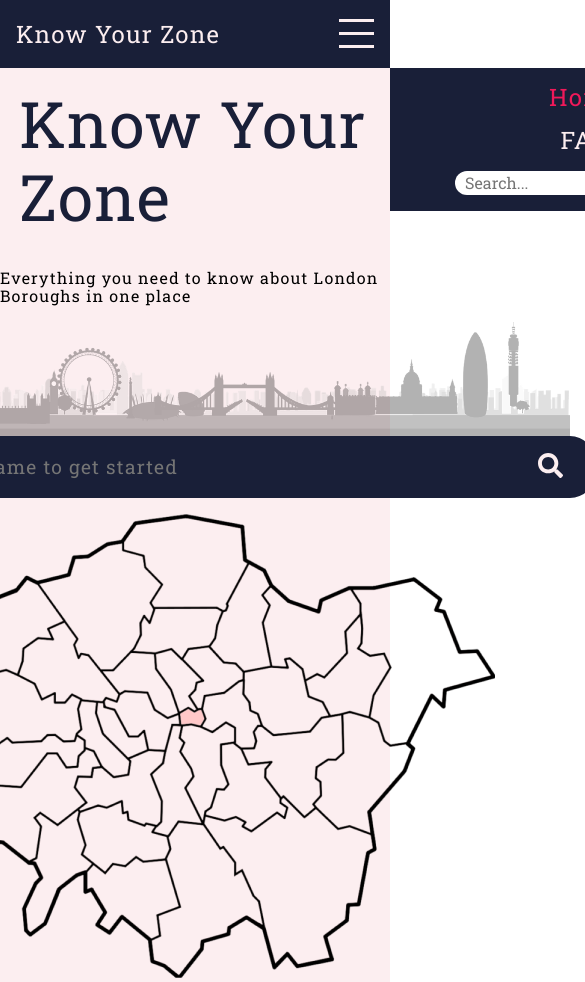
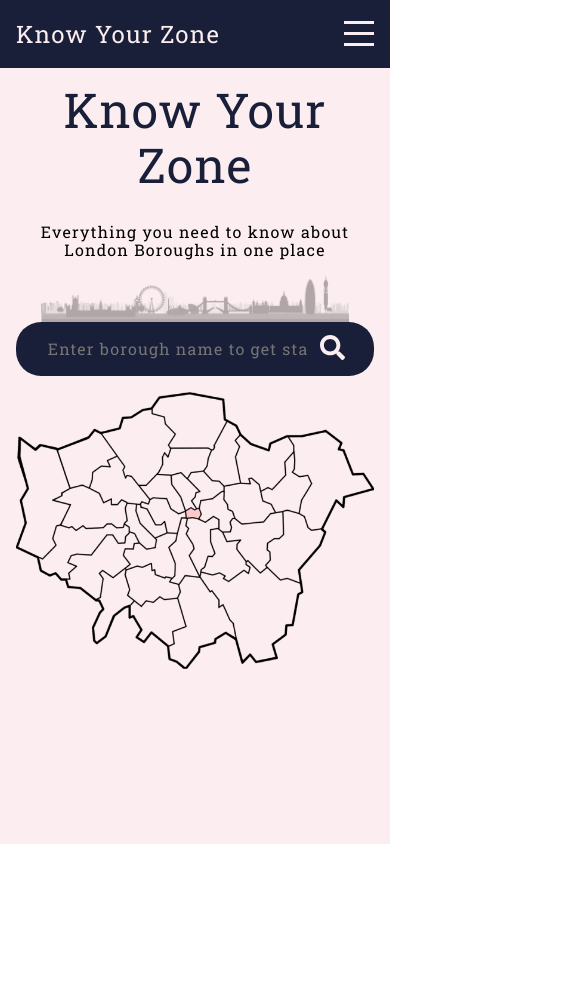
Before and after one commit to Samupaga/know-your-zone-client, a React (Vite) app: page / in a window 390 px wide. Shown: the top 982 px of the page, 585 px wide, since content can reach past the window. After the commit the page ends 844 px from the top, so only its background shows below. Built offline with nearby package versions, Linux system fonts and the light colour scheme.

Commit message:
add homepage responsiveness

```diff
--- a/src/components/Navbar/Navbar.jsx
+++ b/src/components/Navbar/Navbar.jsx
@@ -37,7 +37,7 @@ function Navbar() {
               </Link>
             </li>
 
-            <NavSearch />
+            {/* <NavSearch /> */}
           </ul>
 
           <div className={`hamburger ${stateCheck}`} onClick={toggleMenu}>
--- a/src/styles.css
+++ b/src/styles.css
@@ -189,9 +189,9 @@ header {
 
 .bar {
   display: block;
-  width: 35px;
+  width: 30px;
   height: 3px;
-  margin: 5px auto;
+  margin: 4px auto;
   background-color: var(--main-text-color-light);
   -webkit-transition: all 0.3s ease-in-out;
   transition: all 0.3s ease-in-out;
@@ -207,7 +207,7 @@ header {
 
 .nav-link {
   color: var(--main-text-color-light);
-  font-size: 1.5rem;
+  font-size: 1.2rem;
 }
 
 .nav-link.active {
@@ -252,8 +252,10 @@ header {
   display: flex;
   flex-direction: column;
   align-items: center;
+  text-align: center;
   background-color: var(--main-bg-color);
   gap: 1rem;
+  min-height: 92vh;
 }
 
 .home-title {
@@ -264,7 +266,7 @@ header {
 /* HOME SEARCH BAR STYLES */
 
 .skyline-container {
-  width: 800px;
+  max-width: 800px;
   display: flex;
   flex-direction: column;
 }
@@ -321,14 +323,52 @@ header {
 /* LONDON MAP STYLES */
 
 .london-container {
-  width: 600px;
+  max-width: 600px;
+}
+
+/* TABLET STYLES 800px */
+
+@media (max-width: 820px) {
+  /* navbar styles */
+
+  .nav-bar {
+    padding: 0 1rem;
+  }
+
+  /* hero styles */
+
+  .hero-container {
+    padding: 0 1rem;
+  }
+
+  .home-title {
+    font-size: 3rem;
+  }
+
+  .search-container {
+    padding: 0.8rem 1.8rem;
+  }
+
+  .big-form {
+    background-color: var(--secondary-bg-color);
+    width: 100%;
+    display: flex;
+    align-items: center;
+    justify-content: space-between;
+    gap: 10px;
+  }
+
+  .big-input {
+    padding: 3px;
+    font-size: 1rem;
+  }
 }
 
 /* MOBILE STYLES 600px */
 
-/* navbar styles */
+@media (max-width: 600px) {
+  /* navbar styles */
 
-@media (max-width: 600px) {
   .nav-bar {
     padding: 0 1rem;
   }
@@ -340,11 +380,11 @@ header {
     background-color: var(--secondary-bg-color);
     width: 100%;
     padding: 1rem 0;
-    transform: translate(100%);
+    display: none;
   }
 
   .nav-menu.active {
-    transform: translateX(0);
+    display: flex;
   }
 
   .hamburger {
@@ -357,11 +397,11 @@ header {
   }
 
   .hamburger.active .bar:nth-child(1) {
-    transform: translateY(13px) rotate(45deg);
+    transform: translateY(11px) rotate(45deg);
   }
 
   .hamburger.active .bar:nth-child(3) {
-    transform: translateY(-13px) rotate(-45deg);
+    transform: translateY(-11px) rotate(-45deg);
   }
 }
 
```
